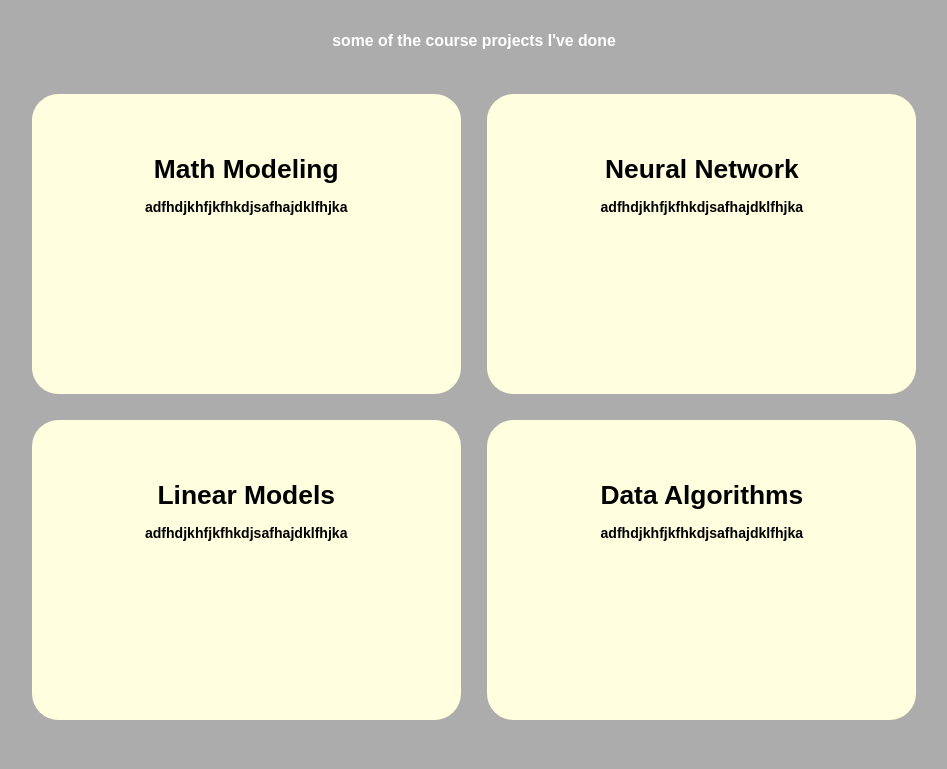
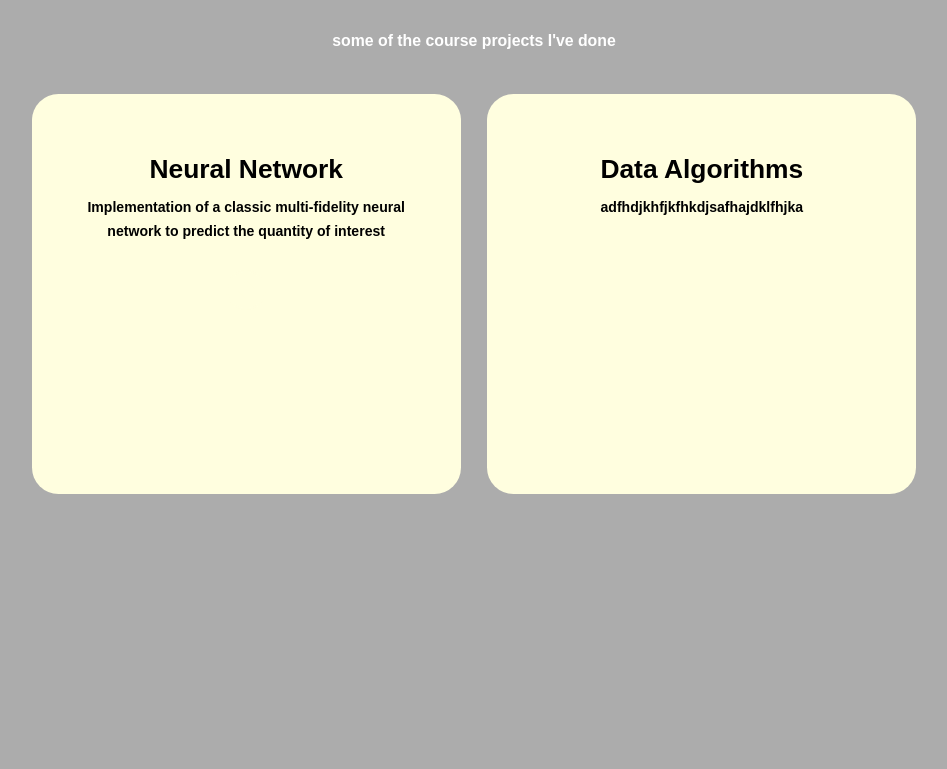
Before and after one commit to jublslee/myPortfolio, a plain HTML site: page index.html in a window 1280 px wide. Shown: the part 2931-3700 px from the top of the page, without its empty margins (166-1113 px from the left). Drawn offline with nearby package versions, Linux system fonts and the light colour scheme.

Commit message:
project modify

```diff
--- a/index.html
+++ b/index.html
@@ -192,22 +192,11 @@
 
       <div class="service-box">
         <div class="service-info">
-          <h4>Math Modeling</h4>
-          <p>adfhdjkhfjkfhkdjsafhajdklfhjka</p>
-        </div>
-      </div>
-
-      <div class="service-box">
-        <div class="service-info">
           <h4>Neural Network</h4>
-          <p>adfhdjkhfjkfhkdjsafhajdklfhjka</p>
-        </div>
-      </div>
-
-      <div class="service-box">
-        <div class="service-info">
-          <h4>Linear Models</h4>
-          <p>adfhdjkhfjkfhkdjsafhajdklfhjka</p>
+          <p>Implementation of a classic multi-fidelity neural network to predict the quantity of interest</p>
+          <div class="social-icons">
+            <a href="https://github.com/jublslee/multiFidelityNN" target="_blank"><i class='bx bxl-git' ></i></a>
+          </div>
         </div>
       </div>
 
--- a/style.css
+++ b/style.css
@@ -437,7 +437,7 @@ span{
 }
 .service-box{
     background-color: var(--heading-color1);
-    height: 300px;
+    height: 400px;
     border-radius: 3rem;
     border: 5px solid transparent;
     cursor: pointer;
```
